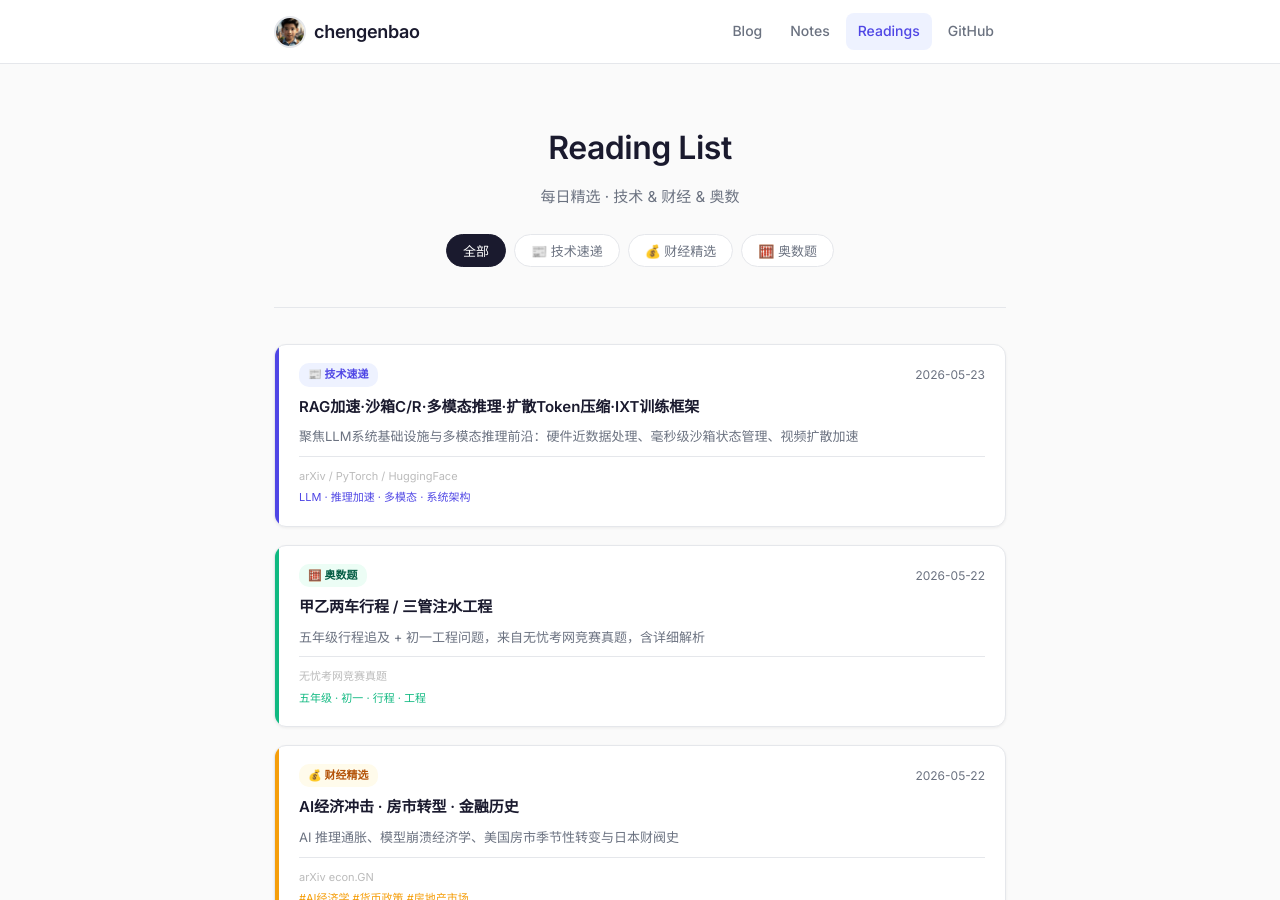
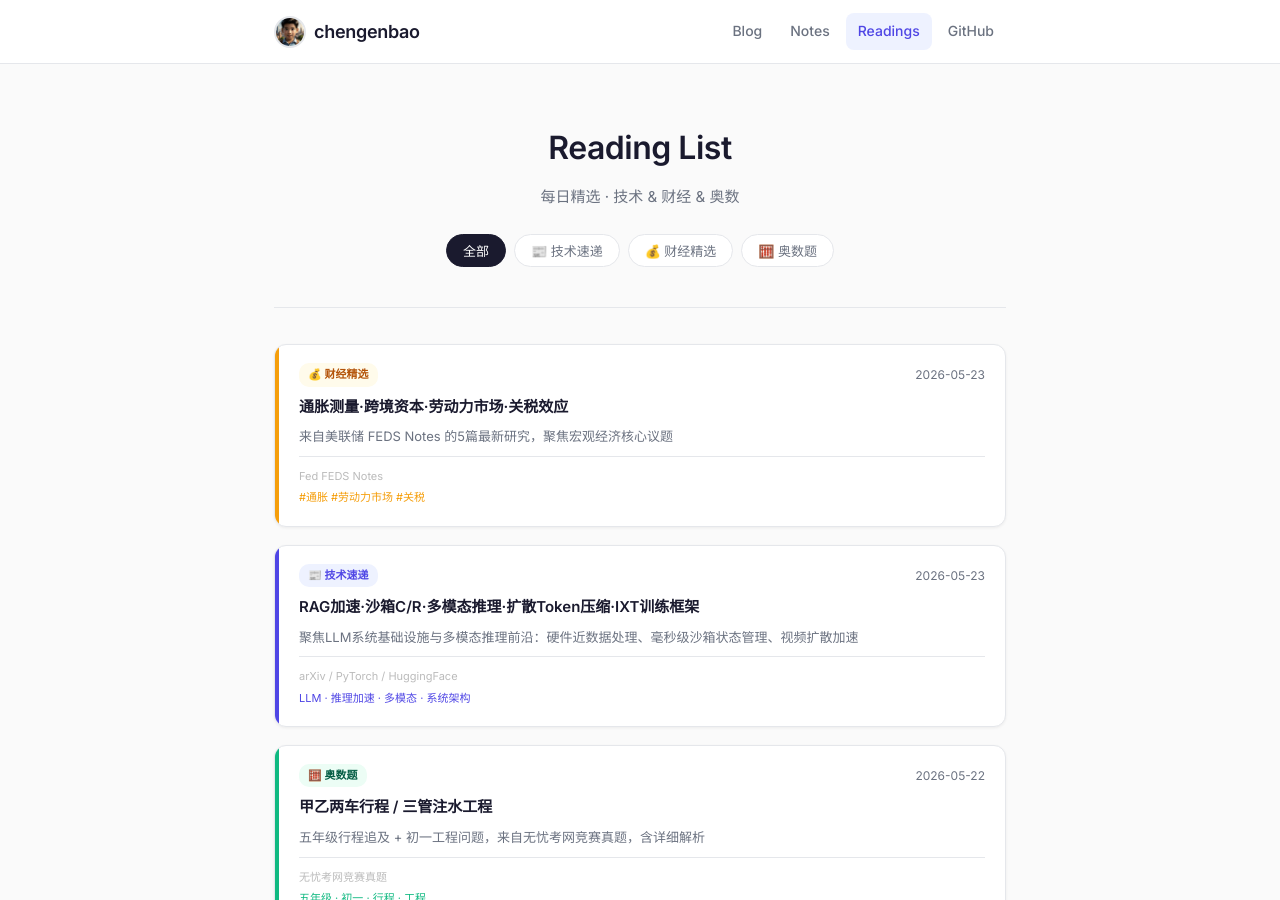
Before and after one commit to chengenbao/chengenbao.github.io, a Jekyll site: the page built from reading-list/index.md, in a window 1280 px wide and 900 px high. Built offline with Jekyll 4.4.1, drawn with Linux system fonts in a browser that asks for light colours.

Commit message:
update index: add finance card 2026-05-23

```diff
--- a/reading-list/index.md
+++ b/reading-list/index.md
@@ -18,6 +18,21 @@ permalink: /reading-list/
   </div>
 
   <div class="rl-grid">
+<a class="rl-card finance" href="/reading-list/2026-05-23-finance-daily/">
+  <div class="rl-accent"></div>
+  <div class="rl-body">
+    <div class="rl-top">
+      <span class="rl-badge finance">💰 财经精选</span>
+      <time>2026-05-23</time>
+    </div>
+    <h2>通胀测量·跨境资本·劳动力市场·关税效应</h2>
+    <p>来自美联储 FEDS Notes 的5篇最新研究，聚焦宏观经济核心议题</p>
+    <div class="rl-meta">
+      <span class="rl-source">Fed FEDS Notes</span>
+      <span class="rl-tags">#通胀 #劳动力市场 #关税</span>
+    </div>
+  </div>
+</a>
 <a class="rl-card tech" href="/reading-list/2026-05-23-tech-daily/">
   <div class="rl-accent"></div>
   <div class="rl-body">
```
